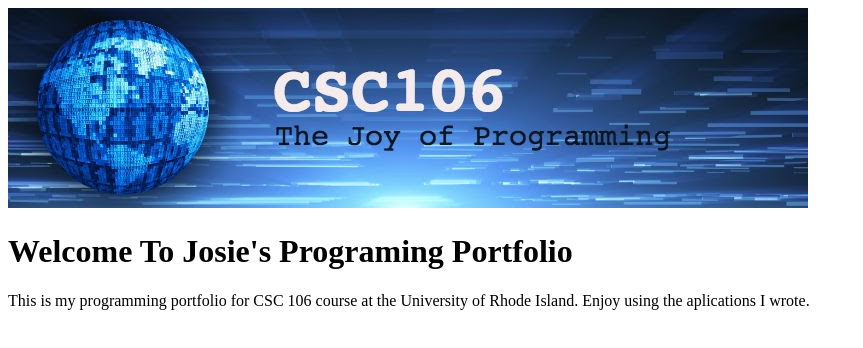
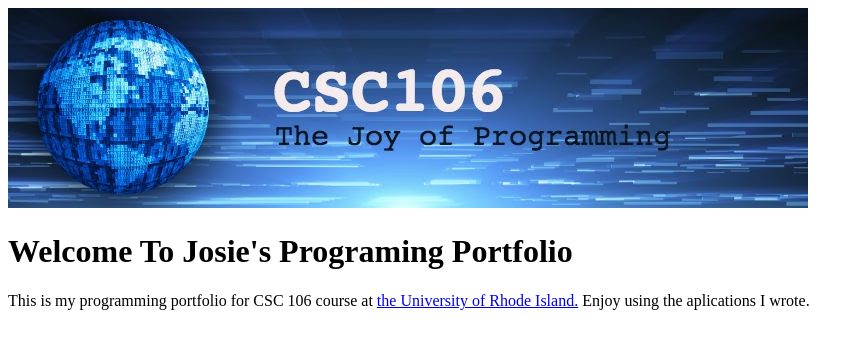
Before and after one commit to jshirah/jshirah.github.io, a plain HTML site: page index.html in a window 1280 px wide. Shown: the whole page, without its empty margins (0-863 px from the left). Drawn offline with Linux system fonts and the light colour scheme.

Commit message:
Update index.html

```diff
--- a/index.html
+++ b/index.html
@@ -7,7 +7,7 @@
     <body>
         <img src="CSC 106.jpg">
         <h1>Welcome To Josie's Programing Portfolio</h1>
-This is my programming portfolio for CSC 106 course at the University of Rhode Island. Enjoy
+This is my programming portfolio for CSC 106 course at <a href="https://www.uri.edu/"> the University of Rhode Island.</a> Enjoy
         using the aplications I wrote.
 
     </body>
```
